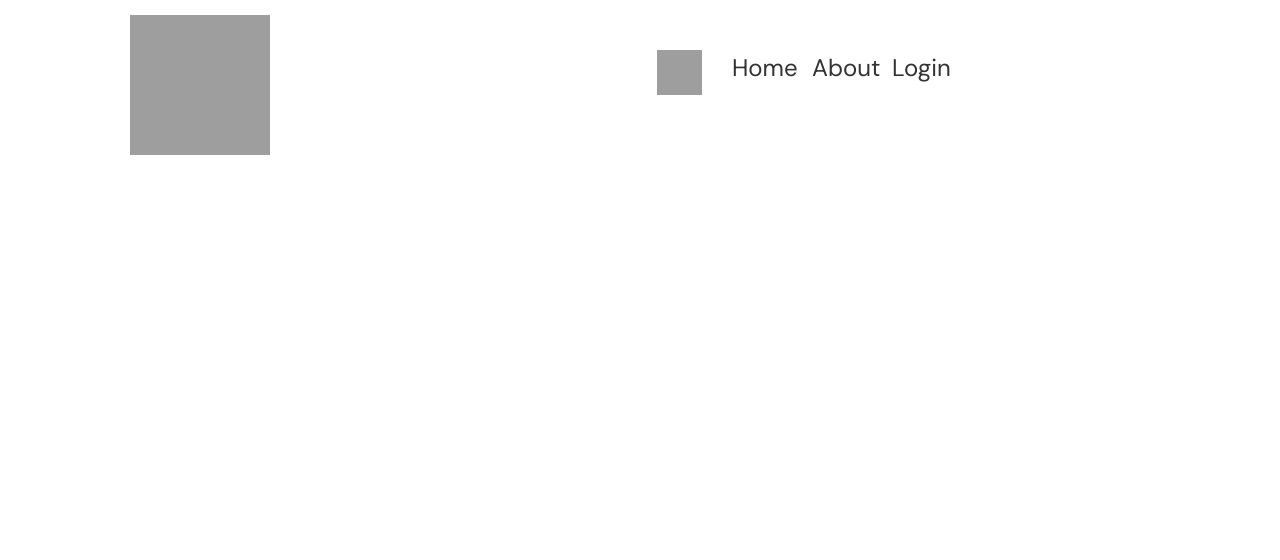
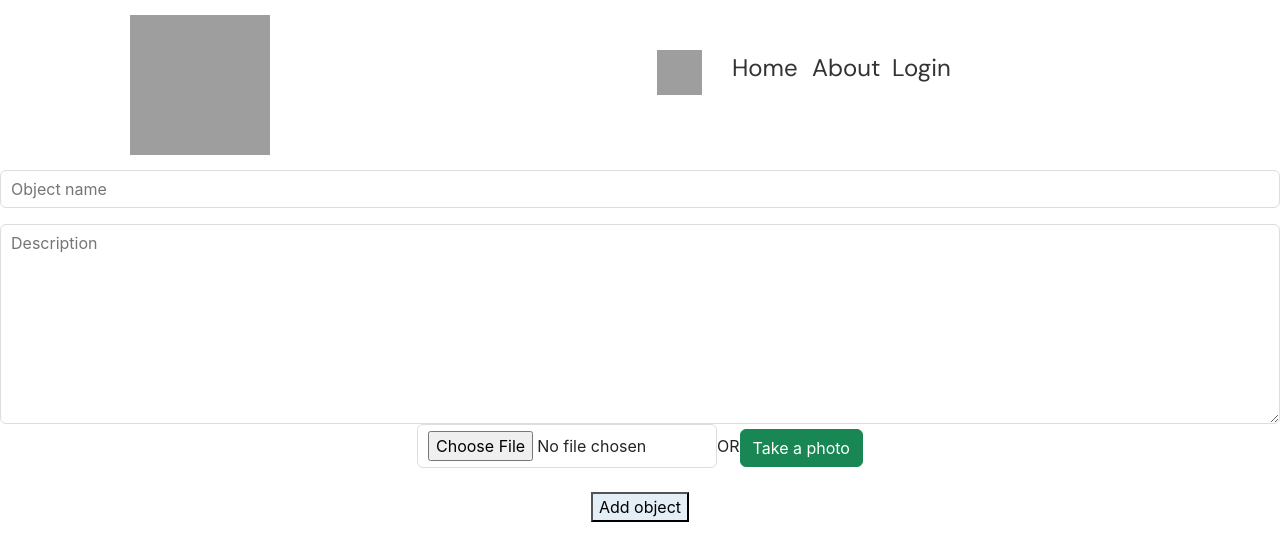
Before and after one commit to LemonDrop847/unclaimed, a React (Create React App) app: page /addObject in a window 1280 px wide. Shown: the top 560 px of the page. Built offline with nearby package versions, Linux system fonts and the light colour scheme; no server answers; grey boxes are pictures that could not be loaded; the HTML template or start-up script is replaced by a standard one.

Commit message:
AddObject Completed
Changes to be committed:
	modified:   src/components/addObject.jsx

```diff
--- a/src/components/addObject.jsx
+++ b/src/components/addObject.jsx
@@ -1,10 +1,167 @@
+import React, { useState } from "react";
+import { Navigate, useNavigate } from "react-router-dom";
+import { auth, db } from "./firebase";
+import {
+  doc,
+  collection,
+  addDoc,
+  updateDoc,
+  arrayUnion,
+} from "firebase/firestore";
+
 const AddObject = () => {
+  const [objectName, setObjectName] = useState("");
+  const [ObjectDescription, setObjectDescription] = useState("");
+  const [objectId, setObjectId] = useState("");
+  const [imageJson, setImageJson] = useState(null);
+  const [showCamera, setShowCamera] = useState(false);
+  const navigate = useNavigate();
 
-    return (
-        <div>
+  const handleSubmit = async (event) => {
+    event.preventDefault();
 
+    if (!auth.currentUser) {
+      alert("Please log in to add an object.");
+      navigate("/");
+    }
+
+    const objectRef = await addDoc(collection(db, "objects"), {
+      name: objectName,
+      description: ObjectDescription,
+      owner: auth.currentUser.uid,
+      ownerName: auth.currentUser.displayName,
+      email: auth.currentUser.email,
+      phoneNumber: auth.currentUser.phoneNumber,
+      image: imageJson,
+      locations: [],
+    });
+    console.log(objectRef);
+    setObjectId(objectRef.id);
+  };
+  const handleImageChange = (event) => {
+    const file = event.target.files[0];
+    const reader = new FileReader();
+
+    reader.onloadend = () => {
+      console.log(reader.result);
+      setImageJson(JSON.stringify({ image: reader.result }));
+    };
+
+    reader.readAsDataURL(file);
+  };
+
+  const handleCameraClick = async () => {
+    setShowCamera(true);
+  };
+
+  const handleCloseCamera = () => {
+    setShowCamera(false);
+  };
+
+  const handleTakePhoto = async () => {
+    try {
+      const stream = await navigator.mediaDevices.getUserMedia({
+        video: true,
+        audio: false,
+      });
+
+      const video = document.createElement("video");
+      video.srcObject = stream;
+      video.play();
+
+      const canvas = document.createElement("canvas");
+      canvas.width = video.videoWidth;
+      canvas.height = video.videoHeight;
+
+      canvas.getContext("2d").drawImage(video, 0, 0);
+
+      setImageJson(JSON.stringify({ image: canvas.toDataURL("image/jpeg") }));
+      setShowCamera(false);
+    } catch (error) {
+      console.error(error);
+    }
+  };
+
+  if (objectId) {
+    const objectVal = {
+      name: objectName,
+      id: objectId,
+      img: imageJson,
+    };
+    updateDoc(doc(db, "users", auth.currentUser.uid), {
+      objects: arrayUnion(objectVal),
+    });
+    return <Navigate to={`/objects/${objectId}`} />;
+  }
+
+  return (
+    <form onSubmit={handleSubmit} id="obj-add">
+      <input
+        type="text"
+        placeholder="Object name"
+        value={objectName}
+        onChange={(event) => setObjectName(event.target.value)}
+        style={{
+          marginBottom: "1rem",
+        }}
+      />
+      <textarea
+        placeholder="Description"
+        cols="30"
+        onChange={(event) => setObjectDescription(event.target.value)}
+        rows="4"
+      ></textarea>
+      <div>
+        <input
+          style={{ width: "300px", display: "inline-block" }}
+          type="file"
+          onChange={handleImageChange}
+        />
+        OR
+        <button onClick={handleCameraClick} className="btn btn-success">
+          Take a photo
+        </button>
+      </div>
+
+      {showCamera && (
+        <div
+          style={{
+            position: "fixed",
+            top: 0,
+            bottom: 0,
+            left: 0,
+            right: 0,
+            background: "rgba(0, 0, 0, 0.5)",
+          }}
+        >
+          <div
+            style={{
+              position: "absolute",
+              top: "50%",
+              left: "50%",
+              transform: "translate(-50%, -50%)",
+            }}
+          >
+            <video
+              id="video"
+              width="500"
+              height="500"
+              style={{ border: "1px solid black" }}
+            ></video>
+            <br />
+            <button onClick={handleTakePhoto}>Take photo</button>
+            <button onClick={handleCloseCamera}>Close</button>
+          </div>
         </div>
-    )
-}
+      )}
+      <br />
+      <div align="center">
+        <button type="submit" className="btn-land" id="sign">
+          Add object
+        </button>
+      </div>
+    </form>
+  );
+};
 
 export default AddObject;
```
